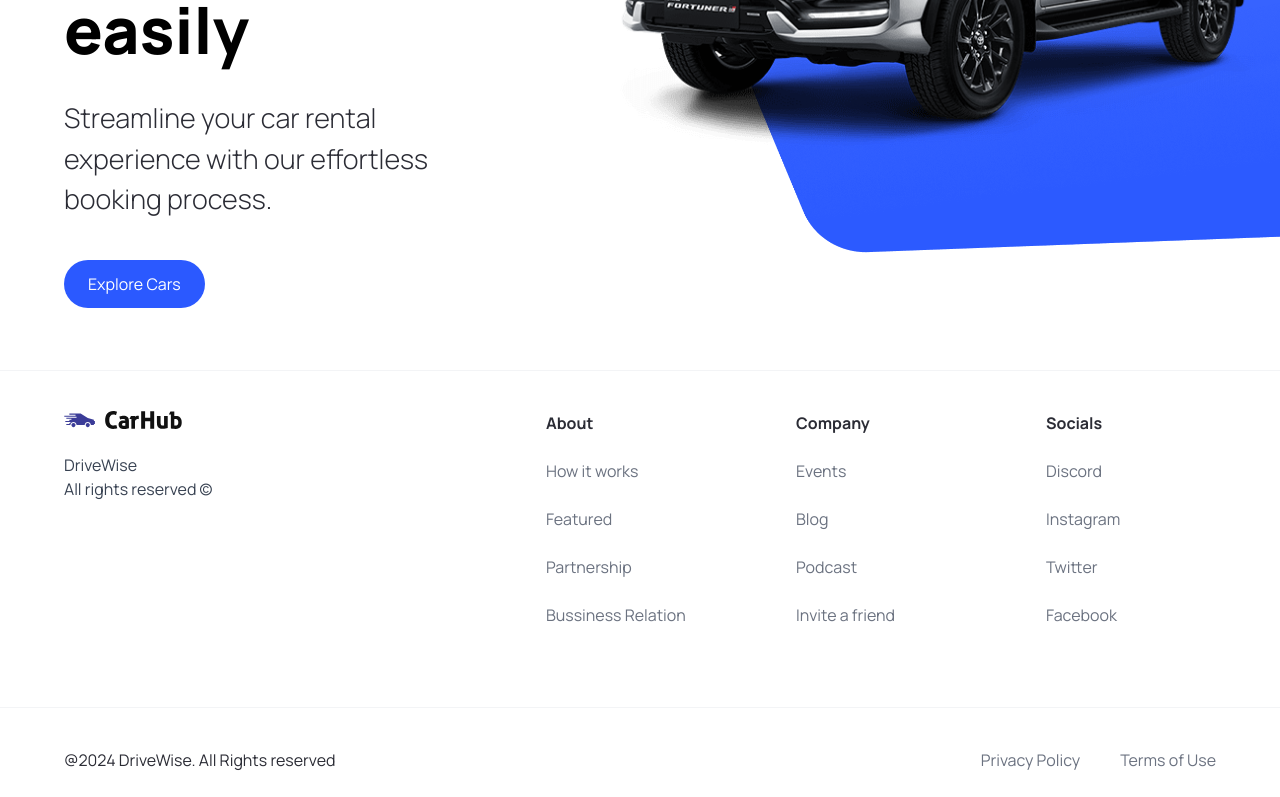
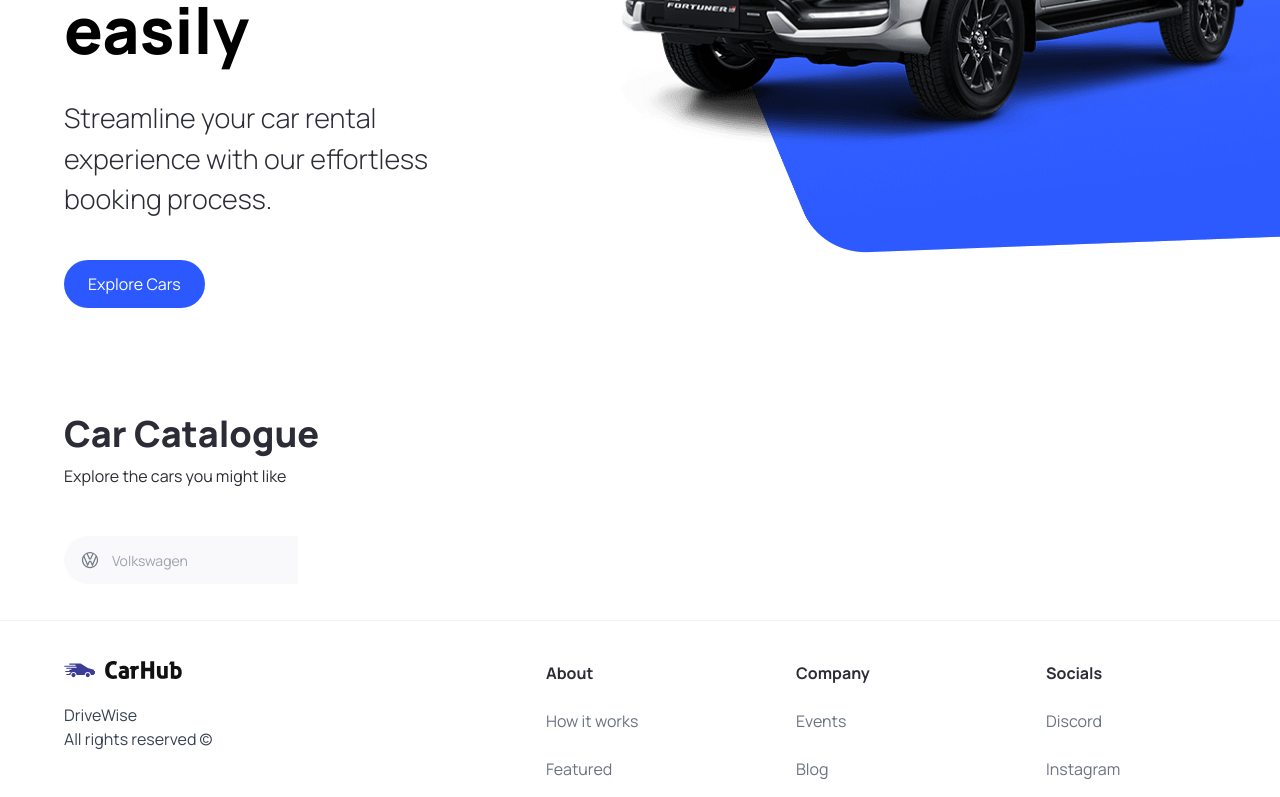
Before and after one commit to jose0-0/concept-driveWise, a Next.js app in the folder drivewise-rentals/: page / in a window 1280 px wide. Shown: the part 450-1247 px from the top of the page. Built offline with nearby package versions, Linux system fonts and the light colour scheme.

Commit message:
built a car manufacturer filtered search bar (WIP)

```diff
--- a/drivewise-rentals/app/page.tsx
+++ b/drivewise-rentals/app/page.tsx
@@ -1,10 +1,12 @@
 import Image from "next/image";
 import { Hero } from '@/components'
+import { Catalogue } from '@/components';
 
 export default function Home() {
   return (
     <main className="overflow-hidden">
       <Hero />
+      <Catalogue />
     </main>
   );
 }
--- /dev/null
+++ b/drivewise-rentals/components/Catalogue.tsx
@@ -0,0 +1,22 @@
+import React from 'react'
+import { SearchBar, CustomFilter } from '@/components';
+
+const Catalogue = () => {
+  return (
+    <div className='mt-12 padding-x padding-y max-width' id='discover'>
+      <div className='home__text-container'>
+        <h1 className='text-4xl font-extrabold'>Car Catalogue</h1>
+        <p>Explore the cars you might like</p>
+      </div>
+      <div className='home__filters'>
+        <SearchBar/>
+        <div className='home__filters-container'>
+          <CustomFilter title='fuel'/>
+          <CustomFilter title='year'/>
+        </div>
+      </div>
+    </div>
+  )
+}
+
+export default Catalogue
--- /dev/null
+++ b/drivewise-rentals/components/CustomFilter.tsx
@@ -0,0 +1,11 @@
+import React from 'react'
+
+const CustomFilter = () => {
+  return (
+    <div>
+
+    </div>
+  )
+}
+
+export default CustomFilter
--- /dev/null
+++ b/drivewise-rentals/components/SearchBar.tsx
@@ -0,0 +1,19 @@
+"use client"
+import React, { useState } from 'react'
+import { SearchManufacturer } from '@/components';
+
+const SearchBar = () => {
+    const [manufacturer, setManufacturer] = useState('');
+
+    const handleSubmit = () => {}
+
+  return (
+    <form className='searchBar' onSubmit={handleSubmit}>
+        <div className='searchbar__item'>
+            <SearchManufacturer manufacturer={manufacturer} setManufacturer={setManufacturer}/>
+        </div>
+    </form>
+  )
+}
+
+export default SearchBar
--- /dev/null
+++ b/drivewise-rentals/components/SearchManufacturer.tsx
@@ -0,0 +1,115 @@
+"use client"
+import Image from 'next/image'
+import { useState, Fragment } from 'react';
+import { Combobox, ComboboxButton, ComboboxInput, ComboboxOption, ComboboxOptions, Transition } from '@headlessui/react';
+import { SearchManufacturerProps } from '@/types'
+import { manufacturers } from '@/constants';
+import clsx from 'clsx'
+
+const SearchManufacturer = ({manufacturer, setManufacturer}: SearchManufacturerProps) => {
+    const [query, setQuery] = useState('');
+
+    const filteredManufacturers =
+        query === ""
+        ? manufacturers
+        : manufacturers.filter((item) => (
+            item.toLowerCase()
+            .replace(/\s+/g, "")
+            .includes(query.toLowerCase().replace(/\s+/g, ""))
+        ))
+
+  return (
+    <div className='search-manufacturer'>
+        {/* <Combobox>
+            <div className='relative w-full'>
+                <ComboboxButton className='absolute top-[14px]'>
+                    <Image
+                        src='/car-logo.svg'
+                        alt='Car Logo'
+                        width={20}
+                        height={20}
+                        className='ml-4'
+                    />
+                </ComboboxButton>
+                <ComboboxInput
+                    className='search-manufacturer__input'
+                    placeholder='Volkswagen...'
+                    displayValue={(item: string) => item }
+                    onChange={(e) => (e.target.value)}
+                />
+                <Transition
+                    as={Fragment}
+                    leave='transition ease-in duration-100'
+                    leaveFrom='opacity-100'
+                    leaveTo='opacity-0'
+                    afterLeave={() => setQuery("")}
+                >
+                    <ComboboxOptions>
+                        {filteredManufacturers.length === 0 &&
+                        query !== "" ? (
+                            <ComboboxOption
+                                value={query}
+                                className='search-manufacturer__option'
+                            >
+                                Create '{query}'
+                            </ComboboxOption>
+                        ): ( filteredManufacturers.map((item) => (
+                            <ComboboxOption
+                                key={item}
+                                className={({ focus }) => `
+                                relative search-manufacturer__option
+                                ${focus ? 'bg-primary-blue text-white' : 'text-gray-900'}
+                                `}
+                                value={item}
+                            >
+                                {item}
+                            </ComboboxOption>
+                        )))}
+                    </ComboboxOptions>
+                </Transition>
+            </div>
+        </Combobox> */}
+
+        <Combobox value={manufacturer} onChange={setManufacturer} onClose={() => setQuery('')}>
+            <div className='relative w-full'>
+                <ComboboxButton className='absolute top-[14px]'>
+                    <Image
+                        src='/car-logo.svg'
+                        alt='Car Logo'
+                        width={20}
+                        height={20}
+                        className='ml-4'
+                    />
+                </ComboboxButton>
+                <ComboboxInput
+                    className='search-manufacturer__input'
+                    placeholder="Volkswagen"
+                    displayValue={(item: string) => item}
+                    onChange={(event) => setQuery(event.target.value)}
+                />
+                <Transition
+                    as={Fragment}
+                    leave='transition ease-in duration-100'
+                    leaveFrom='opacity-100'
+                    leaveTo='opacity-0'
+                    afterLeave={() => setQuery("")}
+                >
+                    <ComboboxOptions anchor='bottom' className= 'w-[13.5rem] rounded'>
+                        {filteredManufacturers.map((item) => (
+                            <ComboboxOption
+                                key={item}
+                                value={item}
+                                className="relative search-manufacturer__option data-[focus]:bg-primary-blue data-[focus]:text-white"
+                            >
+                                {item}
+                            </ComboboxOption>
+                        ))}
+                    </ComboboxOptions>
+                </Transition>
+            </div>
+        </Combobox>
+    </div>
+  )
+}
+
+export default SearchManufacturer
--- a/drivewise-rentals/types/index.ts
+++ b/drivewise-rentals/types/index.ts
@@ -6,3 +6,8 @@
     handleClick?: MouseEventHandler<HTMLButtonElement>;
     btnType?: "button" | "submit"
 }
+
+export interface SearchManufacturerProps {
+    manufacturer: string;
+    setManufacturer: (manufacturer: string) => void;
+}
```
Also changed, not shown: drivewise-rentals/components/index.ts (+8 -0 lines), drivewise-rentals/package.json (+5 -4 lines), 1 other file (tests, documents, lock files or other folders).
